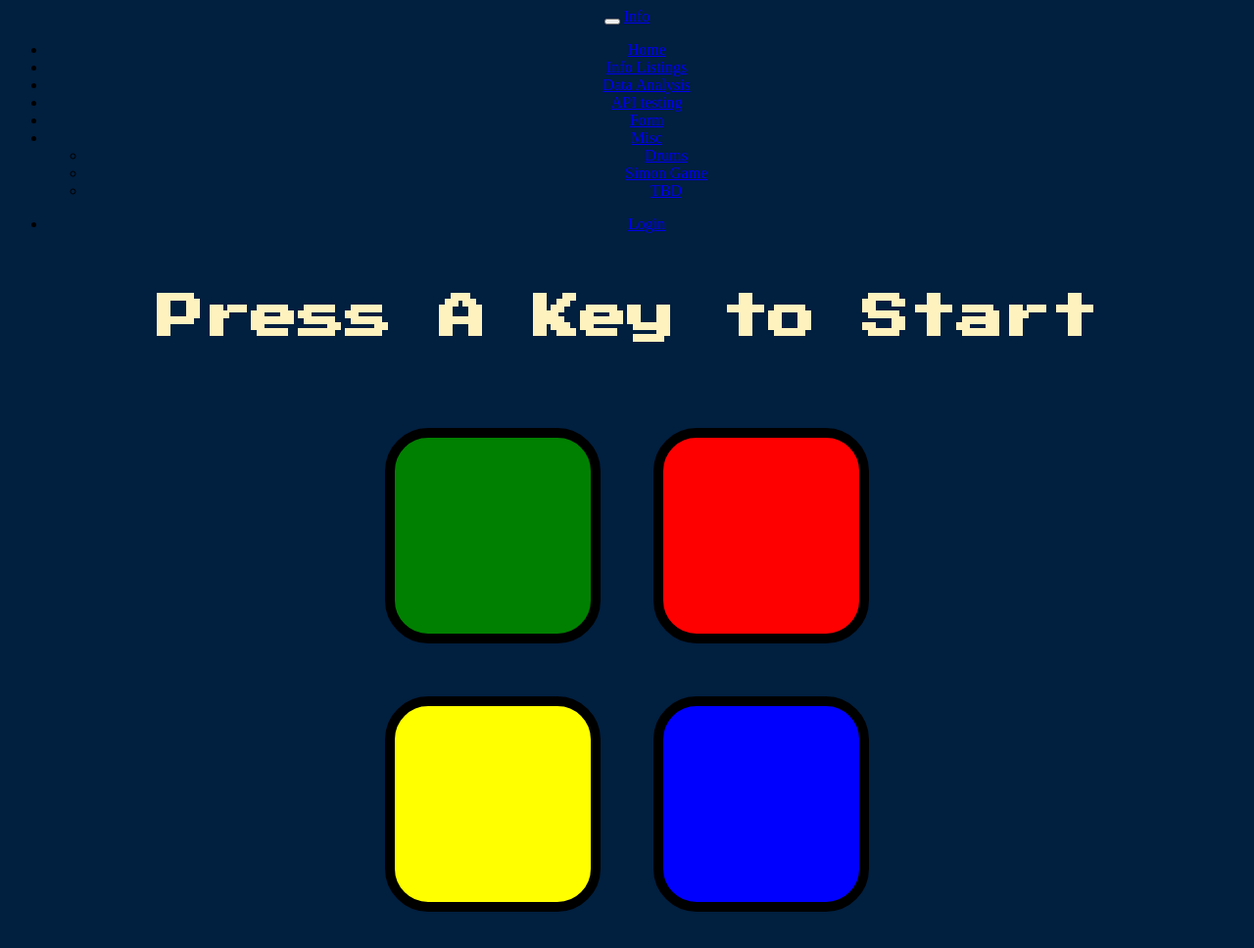
After one commit to Mohannadshih/Python_App, a Flask app: page /simon in a window 1280 px wide. The commit adds this page. Shown: the whole page at 98% size. Run offline with Flask 3, Linux system fonts and the light colour scheme; parts of the project's set-up code (start-up, migrations or seed data) failed here and were passed over.

Commit message:
added simon game from course

```diff
--- a/pages/home.py
+++ b/pages/home.py
@@ -36,3 +36,7 @@ def login_page():
 @main.route('/misc')
 def misc():
     return render_template('index.html')
+
+@main.route('/simon')
+def simon():
+    return render_template('simon.html')
--- /dev/null
+++ b/static/CSS/simon.css
@@ -0,0 +1,53 @@
+body {
+  text-align: center;
+  background-color: #011F3F;
+}
+
+#level-title {
+  font-family: 'Press Start 2P', cursive;
+  font-size: 3rem;
+  margin:  5%;
+  color: #FEF2BF;
+}
+
+.container {
+  display: block;
+  width: 50%;
+  margin: auto;
+
+}
+
+.btn {
+  margin: 25px;
+  display: inline-block;
+  height: 200px;
+  width: 200px;
+  border: 10px solid black;
+  border-radius: 20%;
+}
+
+.game-over {
+  background-color: red;
+  opacity: 0.8;
+}
+
+.red {
+  background-color: red;
+}
+
+.green {
+  background-color: green;
+}
+
+.blue {
+  background-color: blue;
+}
+
+.yellow {
+  background-color: yellow;
+}
+
+.pressed {
+  box-shadow: 0 0 20px white;
+  background-color: grey;
+}
--- /dev/null
+++ b/static/Javascript/game.js
@@ -0,0 +1,79 @@
+
+var buttonColours = ["red", "blue", "green", "yellow"];
+
+var gamePattern = [];
+var userClickedPattern = [];
+
+var started = false;
+var level = 0;
+
+$(document).keypress(function() {
+  if (!started) {
+    $("#level-title").text("Level " + level);
+    nextSequence();
+    started = true;
+  }
+});
+
+$(".btn").click(function() {
+
+  var userChosenColour = $(this).attr("id");
+  userClickedPattern.push(userChosenColour);
+
+  playSound(userChosenColour);
+  animatePress(userChosenColour);
+
+  checkAnswer(userClickedPattern.length-1);
+});
+
+function checkAnswer(currentLevel) {
+
+    if (gamePattern[currentLevel] === userClickedPattern[currentLevel]) {
+      if (userClickedPattern.length === gamePattern.length){
+        setTimeout(function () {
+          nextSequence();
+        }, 1000);
+      }
+    } else {
+      playSound("wrong");
+      $("body").addClass("game-over");
+      $("#level-title").text("Game Over, Press Any Key to Restart");
+
+      setTimeout(function () {
+        $("body").removeClass("game-over");
+      }, 200);
+
+      startOver();
+    }
+}
+
+
+function nextSequence() {
+  userClickedPattern = [];
+  level++;
+  $("#level-title").text("Level " + level);
+  var randomNumber = Math.floor(Math.random() * 4);
+  var randomChosenColour = buttonColours[randomNumber];
+  gamePattern.push(randomChosenColour);
+
+  $("#" + randomChosenColour).fadeIn(100).fadeOut(100).fadeIn(100);
+  playSound(randomChosenColour);
+}
+
+function animatePress(currentColor) {
+  $("#" + currentColor).addClass("pressed");
+  setTimeout(function () {
+    $("#" + currentColor).removeClass("pressed");
+  }, 100);
+}
+
+function playSound(name) {
+  var audio = new Audio("../sounds/" + name + ".mp3");
+  audio.play();
+}
+
+function startOver() {
+  level = 0;
+  gamePattern = [];
+  started = false;
+}
--- a/templates/navbar.html
+++ b/templates/navbar.html
@@ -20,7 +20,7 @@
             <span class="caret"></span></a>
             <ul class="dropdown-menu">
               <li><a href="/misc">Drums</a></li>
-              <li><a href="#">TBD</a></li>
+              <li><a href="/simon">Simon Game</a></li>
               <li><a href="#">TBD</a></li>
             </ul>
           </li>
--- /dev/null
+++ b/templates/simon.html
@@ -0,0 +1,44 @@
+<!DOCTYPE html>
+<html lang="en" dir="ltr">
+
+<head>
+  <meta charset="utf-8">
+  <title>Simon</title>
+  <link rel="stylesheet" href="{{ url_for('static', filename='CSS/simon.css') }}">
+  <link href="https://fonts.googleapis.com/css?family=Press+Start+2P" rel="stylesheet">
+</head>
+
+<body>
+  {% include 'navbar.html' %}
+  <h1 id="level-title">Press A Key to Start</h1>
+  <div class="container">
+    <div lass="row">
+
+      <div type="button" id="green" class="btn green">
+
+      </div>
+
+      <div type="button" id="red" class="btn red">
+
+      </div>
+    </div>
+
+    <div class="row">
+
+      <div type="button" id="yellow" class="btn yellow">
+
+      </div>
+      <div type="button" id="blue" class="btn blue">
+
+      </div>
+
+    </div>
+
+  </div>
+
+  <script src="https://ajax.googleapis.com/ajax/libs/jquery/3.3.1/jquery.min.js"></script>
+  <script src="{{ url_for('static', filename='Javascript/game.js') }}" charset="utf-8"></script>
+
+</body>
+
+</html>
```
Also changed, not shown: 5 other files.
